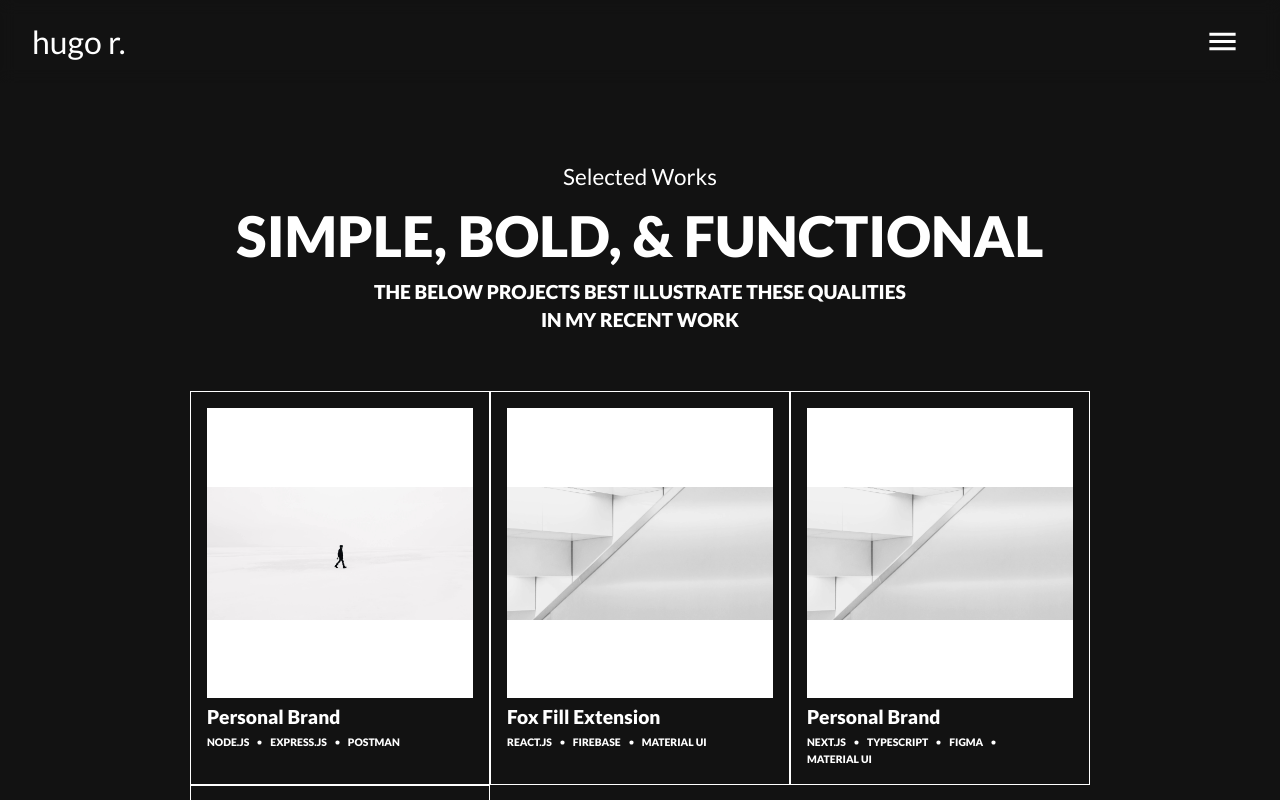
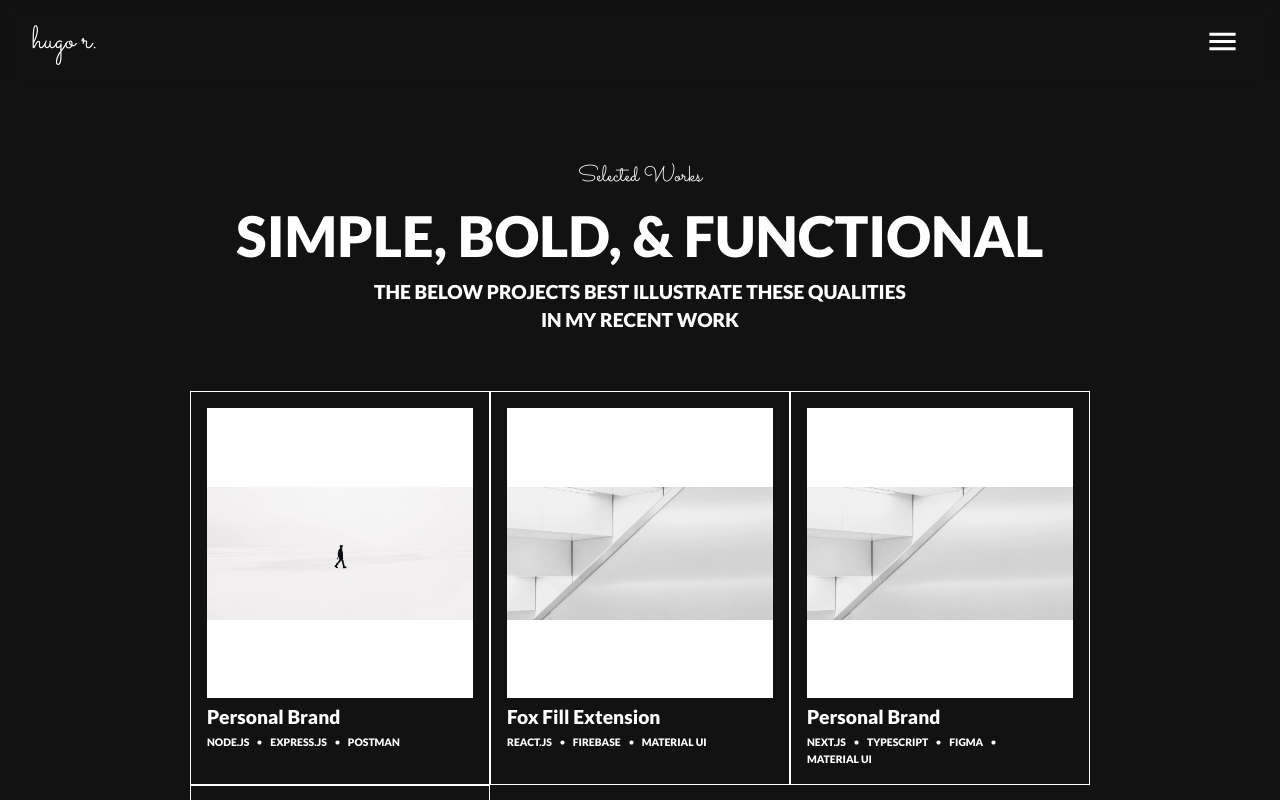
Before and after one commit to hugorydel/hugorydel-portfolio, a Next.js app: page /works in a window 1280 px wide. Shown: the top 800 px of the page. Built offline with nearby package versions, Linux system fonts and the light colour scheme.

Commit message:
Fixed font fallback error in production

```diff
--- a/components/Layout.tsx
+++ b/components/Layout.tsx
@@ -13,7 +13,6 @@ import NextJSLink from 'next/link';
 import MenuIcon from '@mui/icons-material/Menu';
 import theme from '../theme';
 import { useEffect, useState } from 'react';
-import { sacramento } from '../utils/fonts';
 
 export const siteTitle = 'Hugo Rydel - Portfolio';
 
@@ -91,7 +90,7 @@ export default function Layout({ children }: { children: React.ReactNode }) {
 				sx={navbarTransitionStyling}>
 				<Link sx={{ textDecoration: 'none' }} component={NextJSLink} href='/'>
 					<Typography
-						className={sacramento.className}
+						variant='secondary'
 						sx={{ fontSize: '2rem', color: theme.palette.text.primary }}>
 						hugo r.
 					</Typography>
--- a/package.json
+++ b/package.json
@@ -19,6 +19,7 @@
     "react-dom": "18.2.0",
     "remark": "^14.0.3",
     "remark-html": "^15.0.2",
+    "sharp": "^0.32.1",
     "yup": "^1.2.0"
   },
   "devDependencies": {
--- a/pages/_app.tsx
+++ b/pages/_app.tsx
@@ -2,15 +2,12 @@ import '../styles/global.css';
 import { AppProps } from 'next/app';
 import { CssBaseline, ThemeProvider } from '@mui/material';
 import theme from '../theme';
-import { lato } from '../utils/fonts';
 
 export default function App({ Component, pageProps }: AppProps) {
 	return (
 		<ThemeProvider theme={theme}>
-			<div className={lato.className}>
-				<CssBaseline />
-				<Component {...pageProps} />
-			</div>
+			<CssBaseline />
+			<Component {...pageProps} />
 		</ThemeProvider>
 	);
 }
--- a/pages/works/index.tsx
+++ b/pages/works/index.tsx
@@ -1,6 +1,5 @@
 import Layout from '../../components/Layout';
 import { Unstable_Grid2 as Grid, Typography } from '@mui/material';
-import { sacramento } from '../../utils/fonts';
 import WorkPreview, { workPreviewContainerWidth } from '../../components/WorkPreview';
 import { getAllWorks } from '../../utils/api';
 import { WorkType } from '../../interfaces/work';
@@ -18,10 +17,7 @@ const Index: React.FC<WorksProps> = ({ allWorks }) => {
 				sx={{ marginTop: '10rem', paddingBottom: '5rem' }}
 				alignContent={'center'}
 				direction={'column'}>
-				<Typography
-					className={sacramento.className}
-					sx={{ fontSize: '1.4rem' }}
-					textAlign='center'>
+				<Typography variant='secondary' sx={{ fontSize: '1.4rem' }} textAlign='center'>
 					Selected Works
 				</Typography>
 				<Typography sx={{ fontSize: '3.5rem', fontWeight: 800 }} textAlign='center'>
--- a/theme.ts
+++ b/theme.ts
@@ -1,5 +1,23 @@
 import { createTheme, responsiveFontSizes } from '@mui/material/styles';
-import { lato } from './utils/fonts';
+import { lato, sacramento } from './utils/fonts';
+
+declare module '@mui/material/styles' {
+	interface TypographyVariants {
+		primary: React.CSSProperties;
+		secondary: React.CSSProperties;
+	}
+	interface TypographyVariantsOptions {
+		primary?: React.CSSProperties;
+		secondary?: React.CSSProperties;
+	}
+}
+
+declare module '@mui/material/Typography' {
+	interface TypographyPropsVariantOverrides {
+		primary: true;
+		secondary: true;
+	}
+}
 
 const theme = createTheme({
 	palette: {
@@ -22,6 +40,15 @@ const theme = createTheme({
 	},
 	typography: {
 		fontFamily: lato.style.fontFamily,
+		body1: {
+			fontFamily: lato.style.fontFamily,
+		},
+		primary: {
+			fontFamily: lato.style.fontFamily,
+		},
+		secondary: {
+			fontFamily: sacramento.style.fontFamily,
+		},
 		button: {
 			textTransform: 'none',
 		},
```
Also changed, not shown: pages/index.tsx (+3 -6 lines), 1 other file (tests, documents, lock files or other folders).
